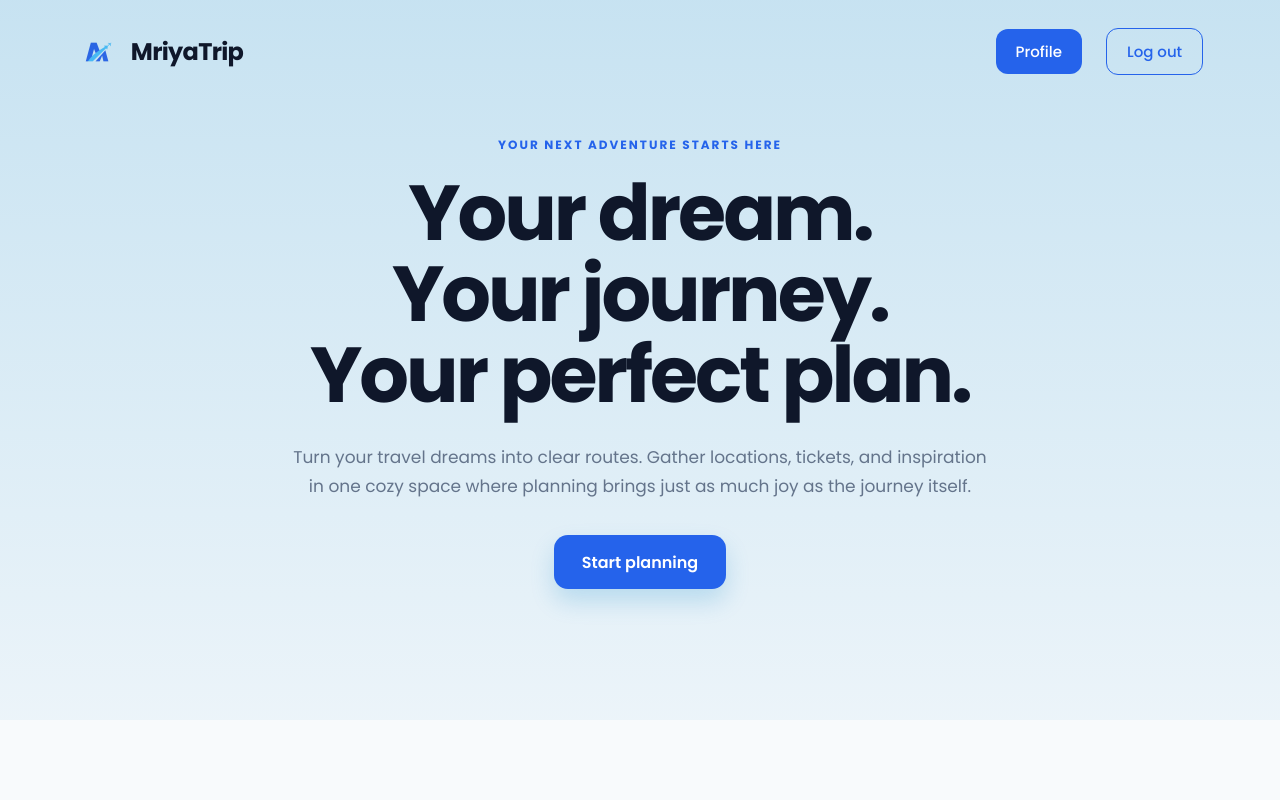
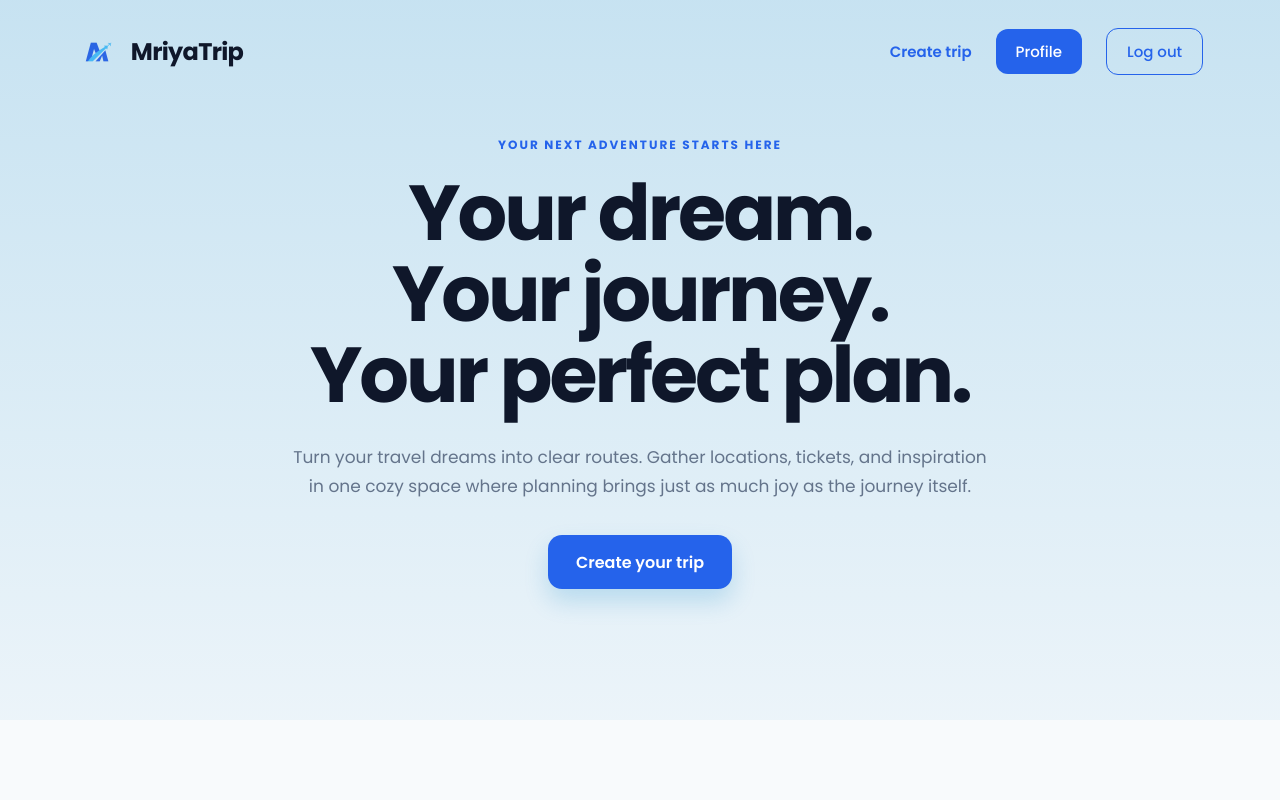
Before and after one commit to volodymyrlp/team-project-243, a React (Vite) app in the folder frontend/: page / in a window 1280 px wide. Shown: the top 800 px of the page. Built offline with nearby package versions, Linux system fonts and the light colour scheme; no server answers; sample sign-in values are in the browser's storage.

Commit message:
header fix and Main Page

```diff
--- a/frontend/src/components/Header.scss
+++ b/frontend/src/components/Header.scss
@@ -45,6 +45,15 @@
 
       &:hover {
         color: $primary;
+      }
+    }
+
+    .header__create-trip {
+      color: $primary;
+      font-weight: 600;
+
+      &:hover {
+        color: $primary-dark;
       }
     }
   }
--- a/frontend/src/components/Header.tsx
+++ b/frontend/src/components/Header.tsx
@@ -32,6 +32,13 @@ export const Header = () => {
         {isAuthenticated ? (
           <>
             <Link
+              to='/trips/create'
+              className='header__create-trip'
+            >
+              Create trip
+            </Link>
+
+            <Link
               to='/profile'
               className='header__profile'
             >
--- a/frontend/src/components/WorldMap/WorldMap.tsx
+++ b/frontend/src/components/WorldMap/WorldMap.tsx
@@ -1,8 +1,30 @@
+import L from "leaflet";
 import { MapContainer, TileLayer, Marker, Popup } from "react-leaflet";
 
 import "leaflet/dist/leaflet.css";
 
 import "./WorldMap.scss";
+
+const markerIcon = L.icon({
+  iconUrl: new URL(
+    "leaflet/dist/images/marker-icon.png",
+    import.meta.url
+  ).href,
+  iconRetinaUrl: new URL(
+    "leaflet/dist/images/marker-icon-2x.png",
+    import.meta.url
+  ).href,
+  shadowUrl: new URL(
+    "leaflet/dist/images/marker-shadow.png",
+    import.meta.url
+  ).href,
+  iconSize: [25, 41],
+  iconAnchor: [12, 41],
+  popupAnchor: [1, -34],
+  shadowSize: [41, 41],
+});
+
+L.Marker.prototype.options.icon = markerIcon;
 
 export const WorldMap = () => {
   return (
--- a/frontend/src/pages/MainPage/MainPage.tsx
+++ b/frontend/src/pages/MainPage/MainPage.tsx
@@ -56,6 +56,9 @@ const countries: Country[] = [
 ];
 
 export const MainPage = () => {
+  const token = localStorage.getItem("token");
+  const isAuthenticated = Boolean(token);
+
   return (
     <main className='main-before-auth'>
       <section className='main-before-auth__hero'>
@@ -81,10 +84,10 @@ export const MainPage = () => {
           </p>
 
           <Link
-            to='/registration'
+            to={isAuthenticated ? "/trips/create" : "/registration"}
             className='main-before-auth__cta-button'
           >
-            Start planning
+            {isAuthenticated ? "Create your trip" : "Start planning"}
           </Link>
         </div>
       </section>
@@ -136,8 +139,8 @@ export const MainPage = () => {
 
       <WorldMap />
 
-<section className="main-before-auth__how-it-works">
-  <div className="main-before-auth__how-heading">
+      <section className='main-before-auth__how-it-works'>
+        <div className='main-before-auth__how-heading'>
           <span>HOW IT WORKS</span>
 
           <h2>Start planning your next adventure</h2>
@@ -148,11 +151,11 @@ export const MainPage = () => {
           </p>
         </div>
 
-  <div className="main-before-auth__steps">
-    <article className="main-before-auth__step">
-      <div className="main-before-auth__step-icon">👤</div>
+        <div className='main-before-auth__steps'>
+          <article className='main-before-auth__step'>
+            <div className='main-before-auth__step-icon'>👤</div>
 
-      <span className="main-before-auth__step-number">01</span>
+            <span className='main-before-auth__step-number'>01</span>
 
             <h3>Create an account</h3>
 
@@ -162,10 +165,10 @@ export const MainPage = () => {
             </p>
           </article>
 
-    <article className="main-before-auth__step">
-      <div className="main-before-auth__step-icon">📍</div>
+          <article className='main-before-auth__step'>
+            <div className='main-before-auth__step-icon'>📍</div>
 
-      <span className="main-before-auth__step-number">02</span>
+            <span className='main-before-auth__step-number'>02</span>
 
             <h3>Create your trip</h3>
 
@@ -175,25 +178,25 @@ export const MainPage = () => {
             </p>
           </article>
 
-    <article className="main-before-auth__step">
-      <div className="main-before-auth__step-icon">🌍</div>
+          <article className='main-before-auth__step'>
+            <div className='main-before-auth__step-icon'>🌍</div>
 
-      <span className="main-before-auth__step-number">03</span>
+            <span className='main-before-auth__step-number'>03</span>
 
             <h3>Plan & explore</h3>
 
             <p>
-        Keep your trips organized and see your destinations on your personal
-        travel map.
+              Keep your trips organized and see your destinations on your
+              personal travel map.
             </p>
           </article>
         </div>
 
         <Link
-    to="/registration"
-    className="main-before-auth__how-button"
+          to={isAuthenticated ? "/trips/create" : "/registration"}
+          className='main-before-auth__how-button'
         >
-    Create an account
+          {isAuthenticated ? "Create your trip" : "Create an account"}
         </Link>
       </section>
 
@@ -261,12 +264,12 @@ export const MainPage = () => {
           <h2>Time to turn dreams into reality</h2>
 
           <p>
-            Create your first itinerary in a few minutes and head out toward new
-            emotions.
+            Create your first itinerary in a few minutes and head out toward
+            new emotions.
           </p>
 
           <Link
-            to='/registration'
+            to={isAuthenticated ? "/trips/create" : "/registration"}
             className='main-before-auth__cta-button main-before-auth__cta-button--light'
           >
             Create your first trip
```
Lines whose indentation alone changed are shown as unchanged.
